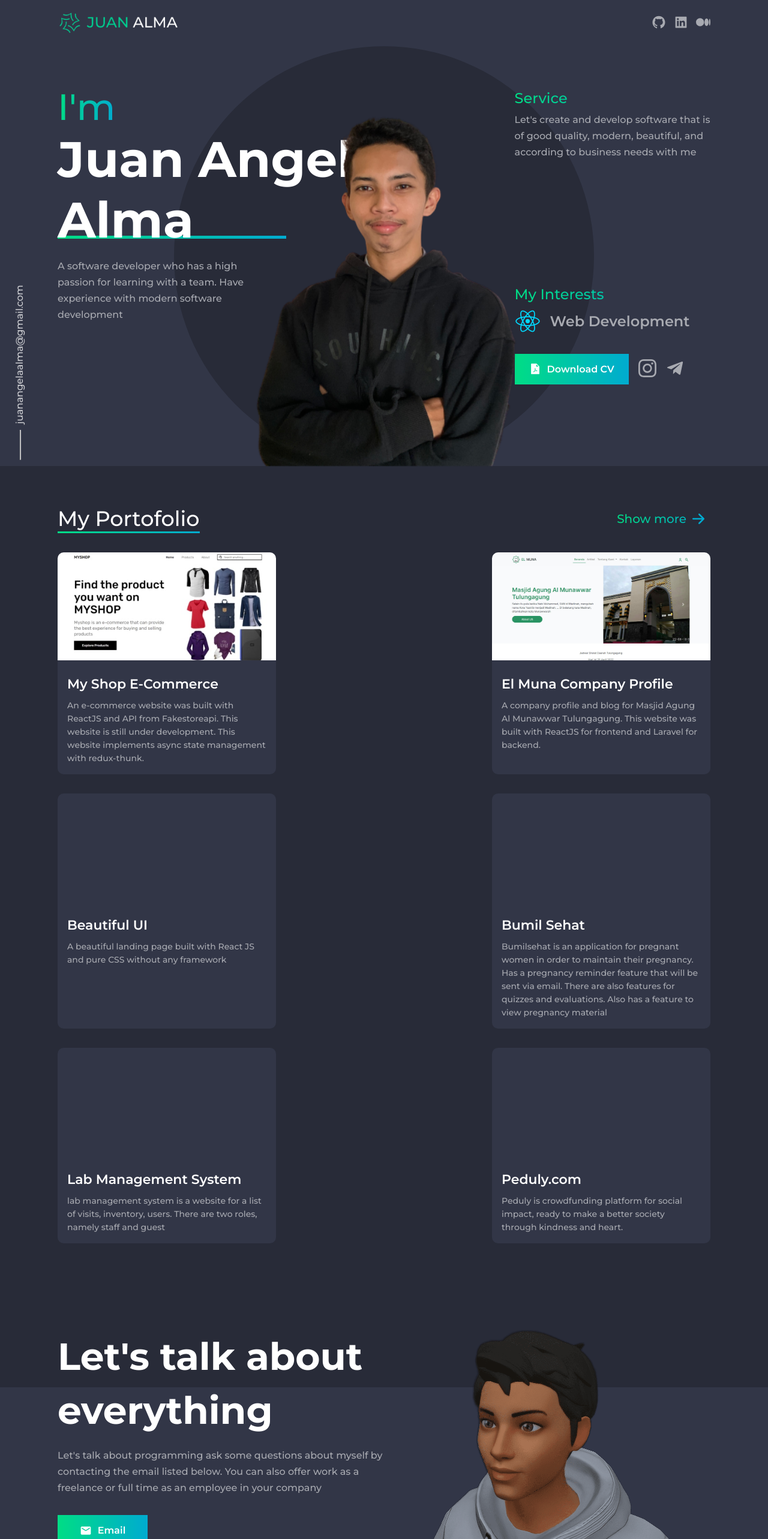
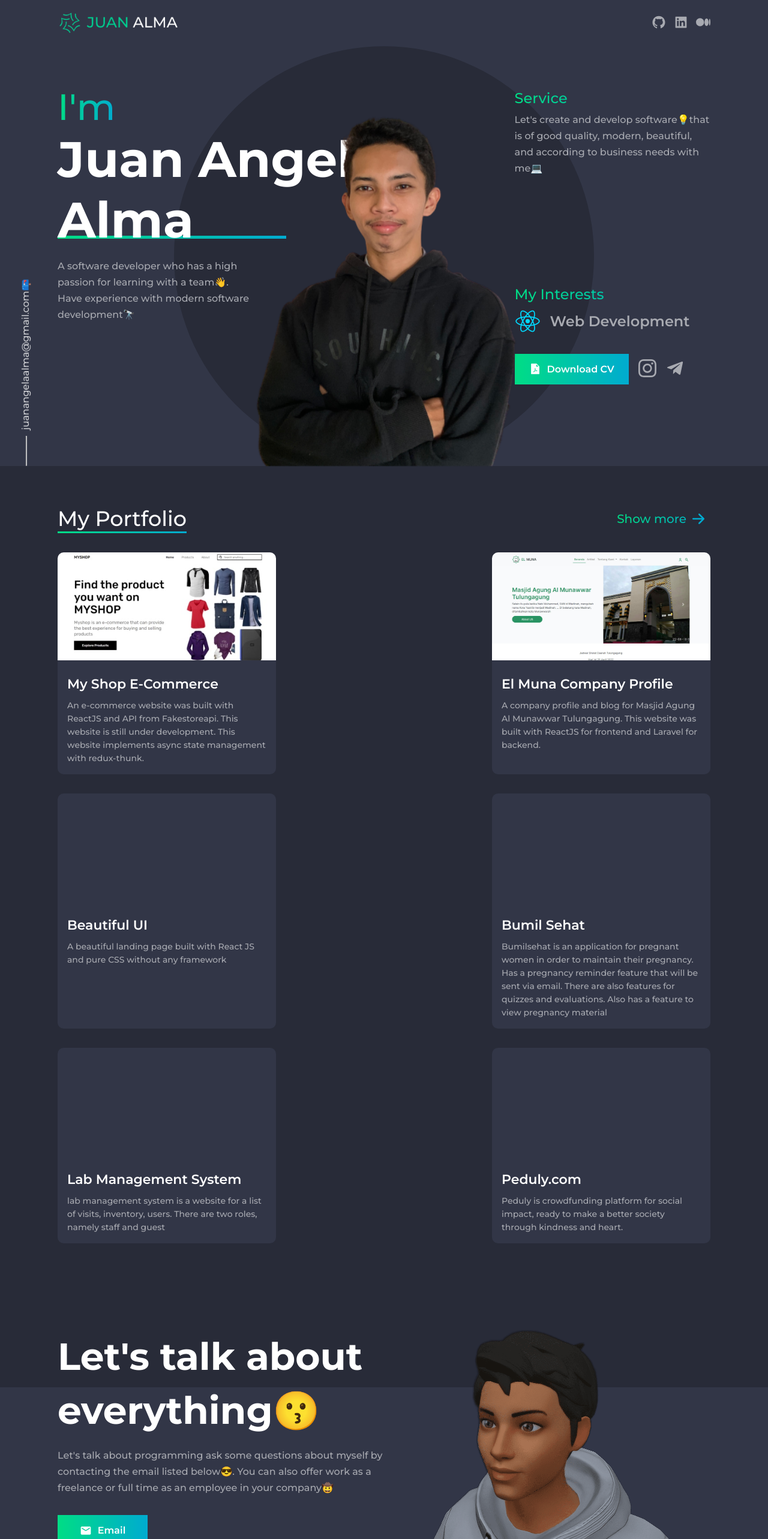
Before and after one commit to juanangelaalma/portofolio-2022, a React (Create React App) app: page / in a window 1280 px wide. Shown: the top 2566 px of the page at 60% size. Built offline with nearby package versions, Linux system fonts and the light colour scheme.

Commit message:
add emoticons and active link

```diff
--- a/public/index.html
+++ b/public/index.html
@@ -15,7 +15,7 @@
       user's mobile device or desktop. See https://developers.google.com/web/fundamentals/web-app-manifest/
     -->
     <!-- <link rel="manifest" href="%PUBLIC_URL%/manifest.json" /> -->
-    <title>Juan Angela Alma | Software Engineer</title>
+    <title>💻 Juan Angela Alma | Software Engineer</title>
   </head>
   <body>
     <div id="root"></div>
--- a/src/components/fixed_informations/FixedInformations.jsx
+++ b/src/components/fixed_informations/FixedInformations.jsx
@@ -7,7 +7,7 @@ const FixedInformations = () => {
     <div className="fixed__informations">
       <div className="fixed__informations-email">
         <hr />
-        <a href="mailto:juanangelaalma@gmail.com">juanangelaalma@gmail.com</a>
+        <a href="mailto:juanangelaalma@gmail.com">juanangelaalma@gmail.com📪</a>
       </div>
     </div>
   )
--- a/src/components/navbar/Navbar.jsx
+++ b/src/components/navbar/Navbar.jsx
@@ -7,21 +7,21 @@ import "./navbar.css";
 import {AiFillGithub, AiFillLinkedin} from 'react-icons/ai'
 import { BsMedium } from 'react-icons/bs';
 
-const Menu = () => (
+const Menu = ({ active, setActive }) => (
   <>
     <Fade duration={500} top>
-      <p className="active">
-        <a href="#home">Home</a>
+      <p className={active === 'home' ? "active" : ''}>
+        <a onClick={() => setActive('home')} href="#home">Home</a>
       </p>
     </Fade>
     <Fade duration={700} top>
-      <p>
-        <a href="#portofolio">Portofolio</a>
+      <p className={active === 'portfolio' ? "active" : ''}>
+        <a onClick={() => setActive('portfolio')} href="#portfolio">Portfolio</a>
       </p>
     </Fade>
     <Fade duration={900} top>
-      <p>
-        <a href="#contact">Contact</a>
+      <p className={active === 'contact' ? "active" : ''}>
+        <a onClick={() => setActive('contact')} href="#contact">Contact</a>
       </p>
     </Fade>
     {/* <p>
@@ -32,6 +32,7 @@ const Menu = () => (
 
 const Navbar = () => {
   const [toggleMenu, setToggleMenu] = useState(false);
+  const [active, setActive] = useState('home')
 
   useEffect(() => {
     const navbar = document.querySelector('.porto__navbar')
@@ -53,7 +54,7 @@ const Navbar = () => {
           </div>
         </Fade>
         <div className="porto__navbar-links_container">
-          <Menu />
+          <Menu active={active} setActive={setActive} />
         </div>
       </div>
       <div className="porto__navbar-media">
@@ -84,7 +85,7 @@ const Navbar = () => {
         {toggleMenu && (
           <div className="porto__navbar-menu_container scale-up-center">
             <div className="porto__navbar-menu_container-links">
-              <Menu />
+              <Menu active={active} setActive={setActive} />
             </div>
           </div>
         )}
--- a/src/containers/contact/Contact.js
+++ b/src/containers/contact/Contact.js
@@ -12,11 +12,11 @@ const Contact = () => {
         <hr/>
       </div>
       <div className="porto__contact-content">
-        <h1>Let's talk about everything</h1>
+        <h1>Let's talk about everything😗</h1>
         <p>
           Let's talk about programming ask some questions about myself by
-          contacting the email listed below. You can also offer work as a
-          freelance or full time as an employee in your company
+          contacting the email listed below😎. You can also offer work as a
+          freelance or full time as an employee in your company🤠
         </p>
         <a href="mailto:juanangelaalma@gmail.com" className="btn-main">
           <MdEmail size={20} /> Email
--- a/src/containers/header/Header.js
+++ b/src/containers/header/Header.js
@@ -28,7 +28,7 @@ const Header = () => {
           </div>
           <p>
             A software developer who has a high passion for learning with a
-            team. Have experience with modern software development
+            team👋. Have experience with modern software development🔭
           </p>
         </div>
         </Fade>
@@ -37,8 +37,8 @@ const Header = () => {
             <div className="porto__header-content_right-service">
             <h5>Service</h5>
             <p>
-              Let's create and develop software that is of good quality, modern,
-              beautiful, and according to business needs with me
+              Let's create and develop software💡that is of good quality, modern,
+              beautiful, and according to business needs with me💻
             </p>
           </div>
           </Fade>
--- a/src/containers/portofolio/Portofolio.js
+++ b/src/containers/portofolio/Portofolio.js
@@ -52,8 +52,8 @@ const projects = [
 
 const Portofolio = () => {
   return (
-    <section id="portofolio" className="porto__portofolio section__padding">
-      <HeaderOfList title="My Portofolio" ulrshowmore="https://github.com/juanangelaalma"/>
+    <section id="portfolio" className="porto__portofolio section__padding">
+      <HeaderOfList title="My Portfolio" ulrshowmore="https://github.com/juanangelaalma"/>
       <div className="porto_portofolio-list">
         { projects.map((p, index) => (
           <Project key={index} img={p.img} title={p.title} desc={p.desc} url={p.url} />
```
